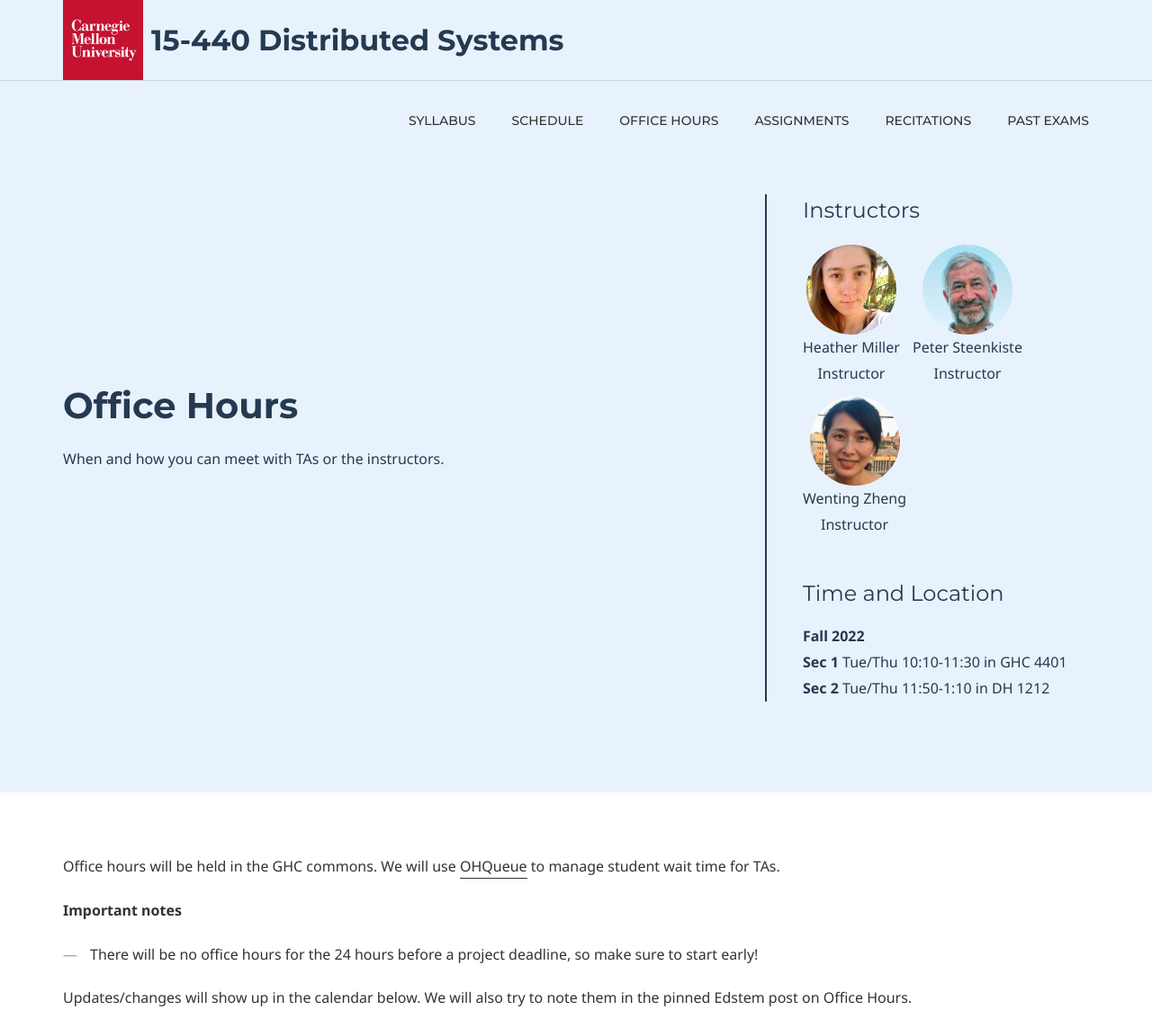
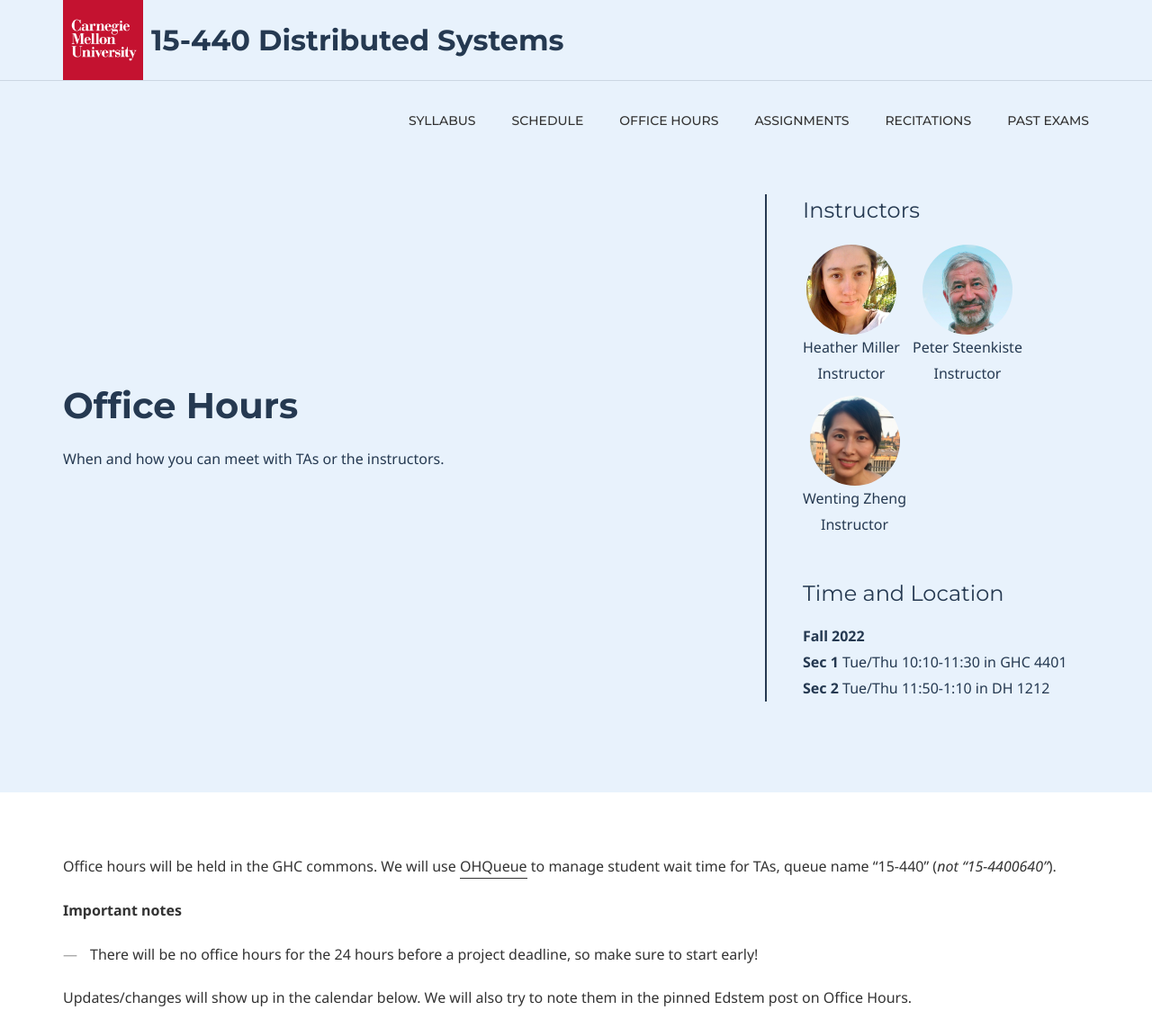
Before and after one commit to 15-440/website, a Jekyll site: the page built from officehours.md, in a window 1280 px wide. Shown: the top 1143 px of the page at 90% size. Built offline with Jekyll 4.4.1, drawn with Linux system fonts in a browser that asks for light colours.

Commit message:
ohqueue name

```diff
--- a/officehours.md
+++ b/officehours.md
@@ -9,7 +9,7 @@ buttons:
 micro_nav: false
 ---
 
-Office hours will be held in the GHC commons. We will use [OHQueue](https://cmu.ohqueue.com/#/ca) to manage student wait time for TAs.
+Office hours will be held in the GHC commons. We will use [OHQueue](https://cmu.ohqueue.com/#/ca) to manage student wait time for TAs, queue name "15-440" (*not "15-4400640"*).
 
 **Important notes**
 
```
